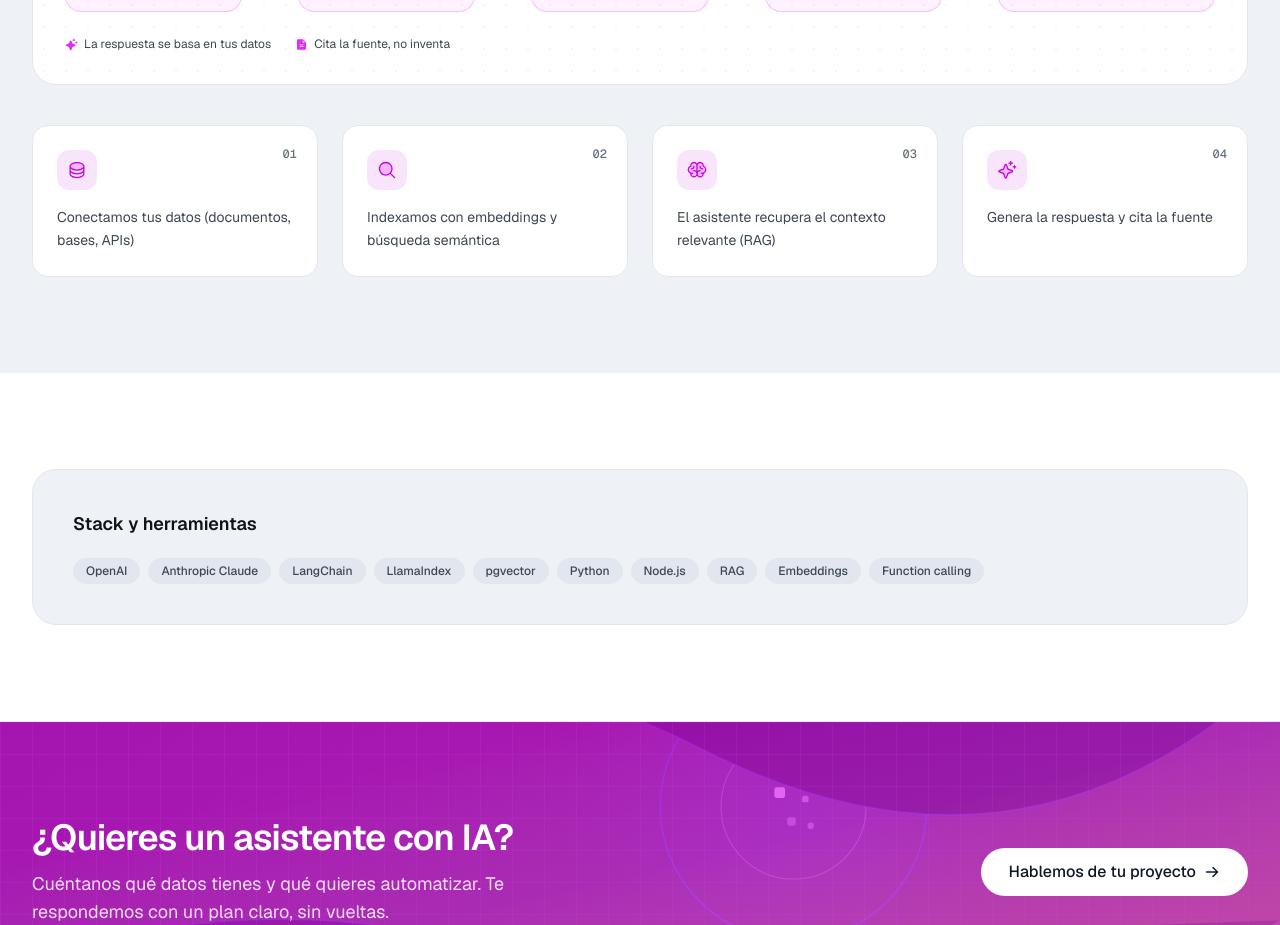
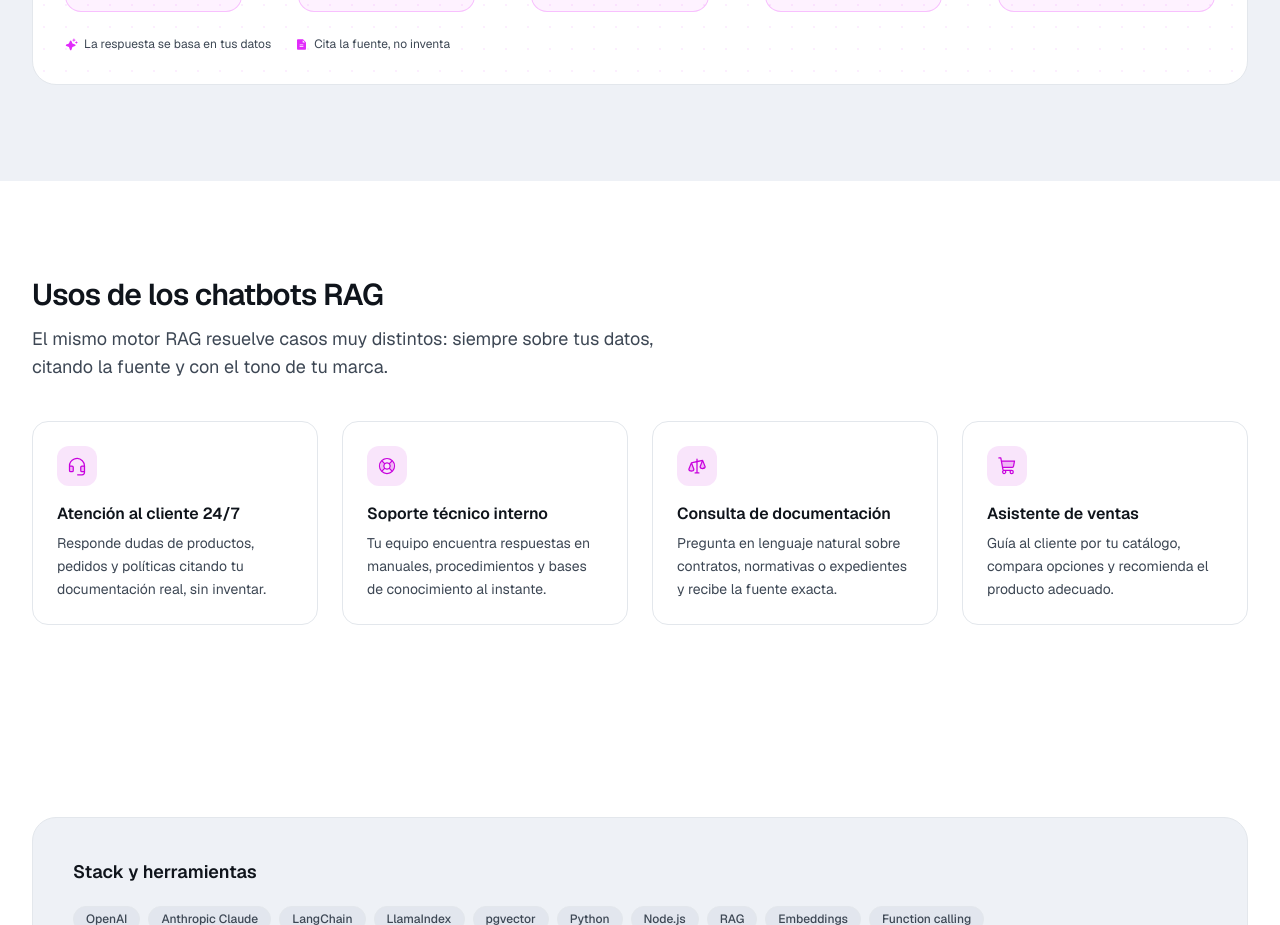
Before and after one commit to Nesthings/digitalis-landing, a Next.js app: page /servicios/ia in a window 1280 px wide. Shown: the part 1220-2145 px from the top of the page. Built offline with nearby package versions, Linux system fonts and the light colour scheme.

Commit message:
feat: reemplazar pasos por usos de chatbots RAG en la pagina de IA

```diff
--- a/src/app/servicios/ia/page.tsx
+++ b/src/app/servicios/ia/page.tsx
@@ -1,9 +1,11 @@
 import {
   Brain,
-  Database,
+  Headset,
+  Lifebuoy,
   Lightning,
-  MagnifyingGlass,
   Robot,
+  Scales,
+  ShoppingCart,
   Sparkle,
 } from "@phosphor-icons/react/dist/ssr";
 import type { Metadata } from "next";
@@ -49,11 +51,31 @@ const solutions = [
   },
 ];
 
-const steps = [
-  "Conectamos tus datos (documentos, bases, APIs)",
-  "Indexamos con embeddings y búsqueda semántica",
-  "El asistente recupera el contexto relevante (RAG)",
-  "Genera la respuesta y cita la fuente",
+const useCases = [
+  {
+    icon: Headset,
+    title: "Atención al cliente 24/7",
+    description:
+      "Responde dudas de productos, pedidos y políticas citando tu documentación real, sin inventar.",
+  },
+  {
+    icon: Lifebuoy,
+    title: "Soporte técnico interno",
+    description:
+      "Tu equipo encuentra respuestas en manuales, procedimientos y bases de conocimiento al instante.",
+  },
+  {
+    icon: Scales,
+    title: "Consulta de documentación",
+    description:
+      "Pregunta en lenguaje natural sobre contratos, normativas o expedientes y recibe la fuente exacta.",
+  },
+  {
+    icon: ShoppingCart,
+    title: "Asistente de ventas",
+    description:
+      "Guía al cliente por tu catálogo, compara opciones y recomienda el producto adecuado.",
+  },
 ];
 
 const stack = [
@@ -123,30 +145,42 @@ export default function IaPage() {
           <Reveal delay={0.1}>
             <RagFlow className="mt-8" />
           </Reveal>
+        </Container>
+      </section>
 
-          <ol className="mt-10 grid gap-6 sm:grid-cols-2 lg:grid-cols-4">
-            {steps.map((step, i) => (
-              <Reveal key={step} delay={i * 0.07} className="h-full">
-                <li className="relative h-full rounded-2xl border border-border bg-bg p-6">
-                  <span className="absolute right-5 top-5 font-mono text-xs font-medium text-fg-muted">
-                    {String(i + 1).padStart(2, "0")}
+      <section className="py-16 md:py-24">
+        <Container>
+          <Reveal>
+            <div className="max-w-2xl">
+              <h2 className="text-2xl font-semibold tracking-tight text-fg md:text-3xl">
+                Usos de los chatbots RAG
+              </h2>
+              <p className="mt-3 text-lg text-fg-secondary text-pretty">
+                El mismo motor RAG resuelve casos muy distintos: siempre sobre tus datos,
+                citando la fuente y con el tono de tu marca.
+              </p>
+            </div>
+          </Reveal>
+
+          <div className="mt-10 grid gap-6 sm:grid-cols-2 lg:grid-cols-4">
+            {useCases.map((useCase, i) => (
+              <Reveal key={useCase.title} delay={i * 0.07} className="h-full">
+                <div className={cn(
+                  "group h-full rounded-2xl border border-border bg-bg p-6 transition-all duration-300 hover:-translate-y-1 hover:bg-bg-muted hover:shadow-elevation-2",
+                  accent.borderHover,
+                  accent.shadowHover,
+                )}>
+                  <span className={cn("flex h-10 w-10 items-center justify-center rounded-xl", accent.bgSoft, accent.text)}>
+                    <useCase.icon size={20} weight="duotone" />
                   </span>
-                  <span className={cn("flex h-10 w-10 items-center justify-center rounded-xl", accent.bgSoft, accent.text)}>
-                    {i === 0 ? (
-                      <Database size={20} weight="duotone" />
-                    ) : i === 1 ? (
-                      <MagnifyingGlass size={20} weight="duotone" />
-                    ) : i === 2 ? (
-                      <Brain size={20} weight="duotone" />
-                    ) : (
-                      <Sparkle size={20} weight="duotone" />
-                    )}
-                  </span>
-                  <p className="mt-4 text-sm leading-relaxed text-fg-secondary">{step}</p>
-                </li>
+                  <h3 className="mt-4 text-base font-semibold text-fg">{useCase.title}</h3>
+                  <p className="mt-1.5 text-sm leading-relaxed text-fg-secondary">
+                    {useCase.description}
+                  </p>
+                </div>
               </Reveal>
             ))}
-          </ol>
+          </div>
         </Container>
       </section>
 
```
